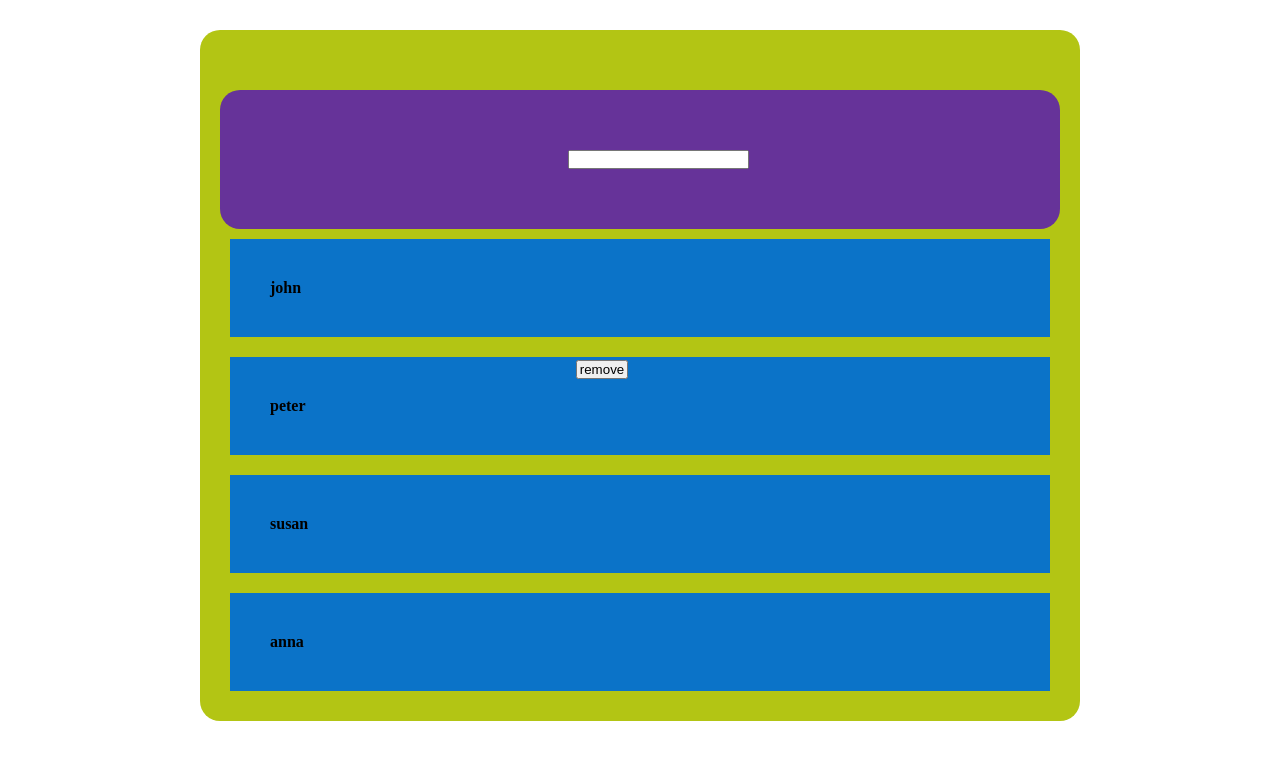
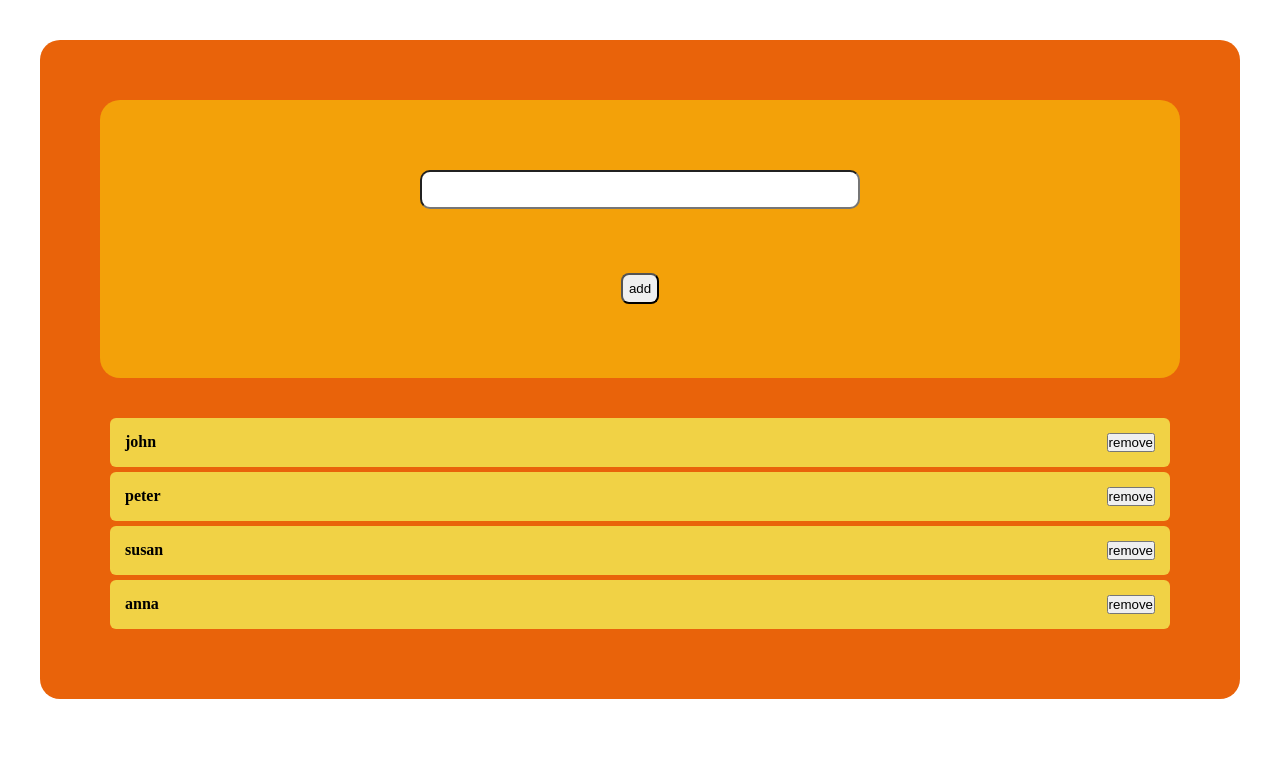
Before and after one commit to Shub1970/submit_form, a React (Create React App) app: page / in a window 1280 px wide. Shown: the top 760 px of the page. Built offline with nearby package versions, Linux system fonts and the light colour scheme.

Commit message:
newupdate

```diff
--- a/src/App.css
+++ b/src/App.css
@@ -4,38 +4,54 @@
   margin: 0;
 }
 .app {
-  margin-left: 200px;
-  margin-right: 200px;
-  padding: 20px;
-  margin-top: 30px;
+  background: rgb(233, 99, 10);
+  margin: 40px;
+  padding: 30px;
   border-radius: 20px;
-  background: rgb(179, 197, 20);
-  display: flex;
-  flex-direction: column;
 }
 .form {
-  margin-top: 40px;
-  background: rebeccapurple;
+  margin: 30px;
+  background: rgb(243, 161, 9);
+  padding: 40px;
   border-radius: 20px;
-  padding: 60px;
+  display: grid;
+  grid-template-columns: 1fr 2fr 1fr;
+  grid-template-rows: 1fr 1fr;
+  justify-content: center;
 }
-.int {
-  margin-left: 40%;
+.form input {
+  margin: 30px;
+  border-radius: 10px;
+  padding: 10px;
+  display: block;
+  grid-column: 2 / span 1;
 }
-.btn {
-  position: absolute;
-  width: 52px;
-  top: 45%;
-  left: 45%;
+.form button {
+  margin: 20px;
+  border-radius: 8px;
+  padding: 6px;
+  display: block;
+  grid-column: 2 / span 1;
+  align-self: center;
+  justify-self: center;
+}
+.itemcontainer {
+  margin: 30px;
+  padding: 5px;
 }
 .item {
+  background: rgb(241, 210, 69);
+  margin: 5px;
+  border-radius: 6px;
+  padding: 10px;
   display: grid;
-  grid-template-columns: auto auto;
-  justify-items: end;
-  padding: 40px;
-  background: rgb(11, 115, 200);
-  margin: 10px;
+  grid-template-columns: 1fr 3fr 1fr;
 }
-.name {
-  margin-right: 750px;
+.item div {
+  grid-column: 3;
+  justify-self: flex-end;
+  padding: 5px;
 }
+.item h4 {
+  padding: 5px;
+}
--- a/src/form/index.js
+++ b/src/form/index.js
@@ -13,15 +13,16 @@ const Index=()=>{
         <>
 
     <form onSubmit={handleSubmit} className="form">
-        <div className="int">
+
         <input
         type="text"
         value={name}
         onChange={(e)=>{setName(e.target.value)}}
         />
-        </div>
+
         <button className="btn">add</button>
     </form>
+    <div className="itemcontainer">
     {data.map((person)=>{
         return(
             <div key={person.id} className="item">
@@ -32,6 +33,7 @@ const Index=()=>{
             </div>
         )
     })}
+    </div>
 
 
 
```
